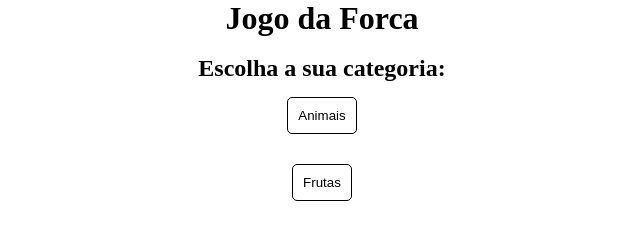
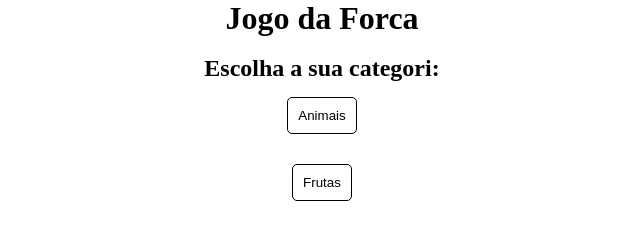
Before and after one commit to FellipeMartins92/Jogo-da-Forca, a plain HTML site: page jogo da forca/index.html in a window 1280 px wide. Shown: the top 228 px of the page, 318-958 px from the left. Drawn offline with Linux system fonts and the light colour scheme.

Commit message:
Update index.html

```diff
--- a/jogo da forca/index.html
+++ b/jogo da forca/index.html
@@ -14,7 +14,7 @@
 
     <section id="middle">
         <div id="opcoes">
-            <h1>Escolha a sua categoria:</h1>
+            <h1>Escolha a sua categori:</h1>
         </div>
     </section>
 
```
